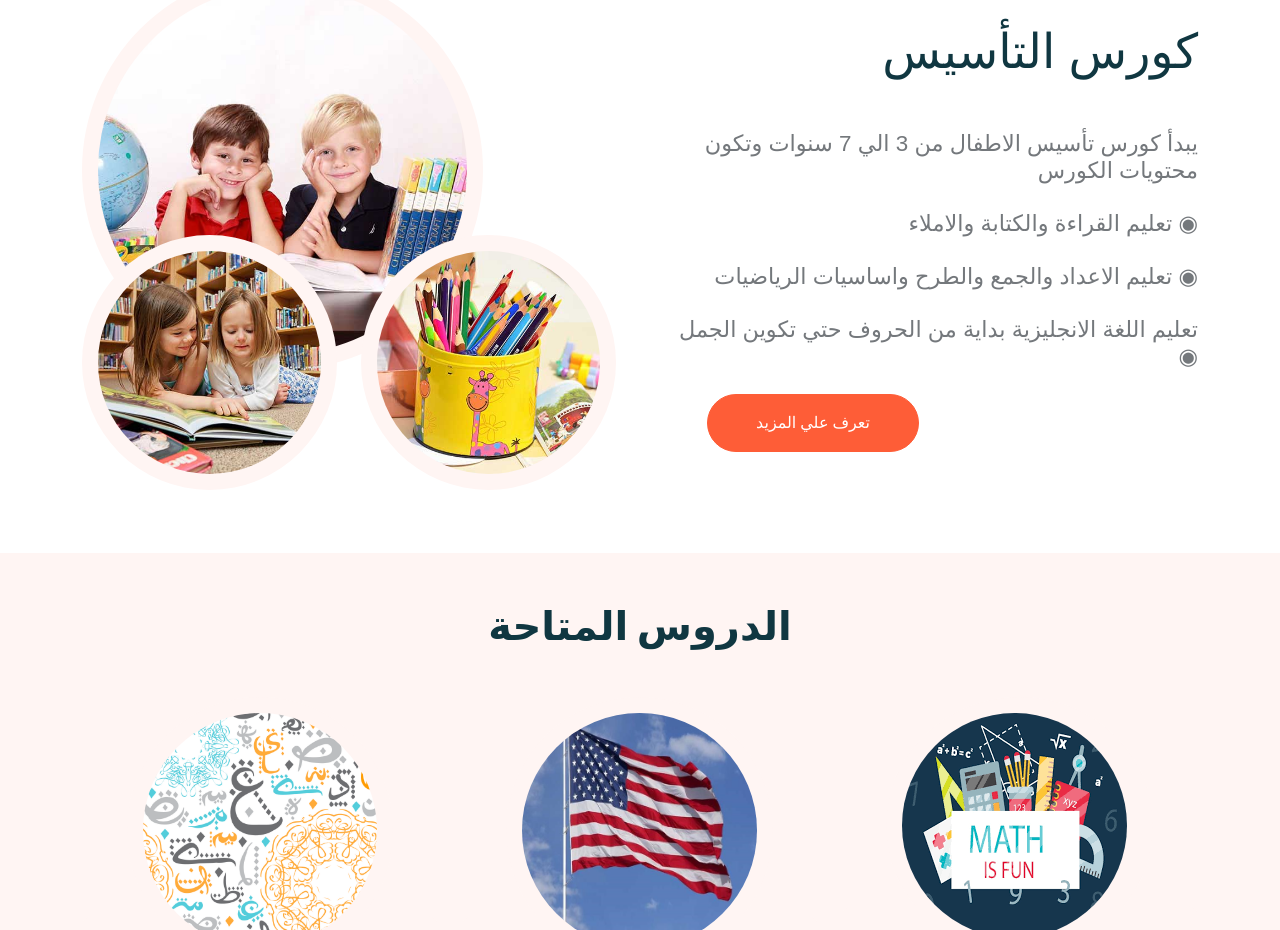
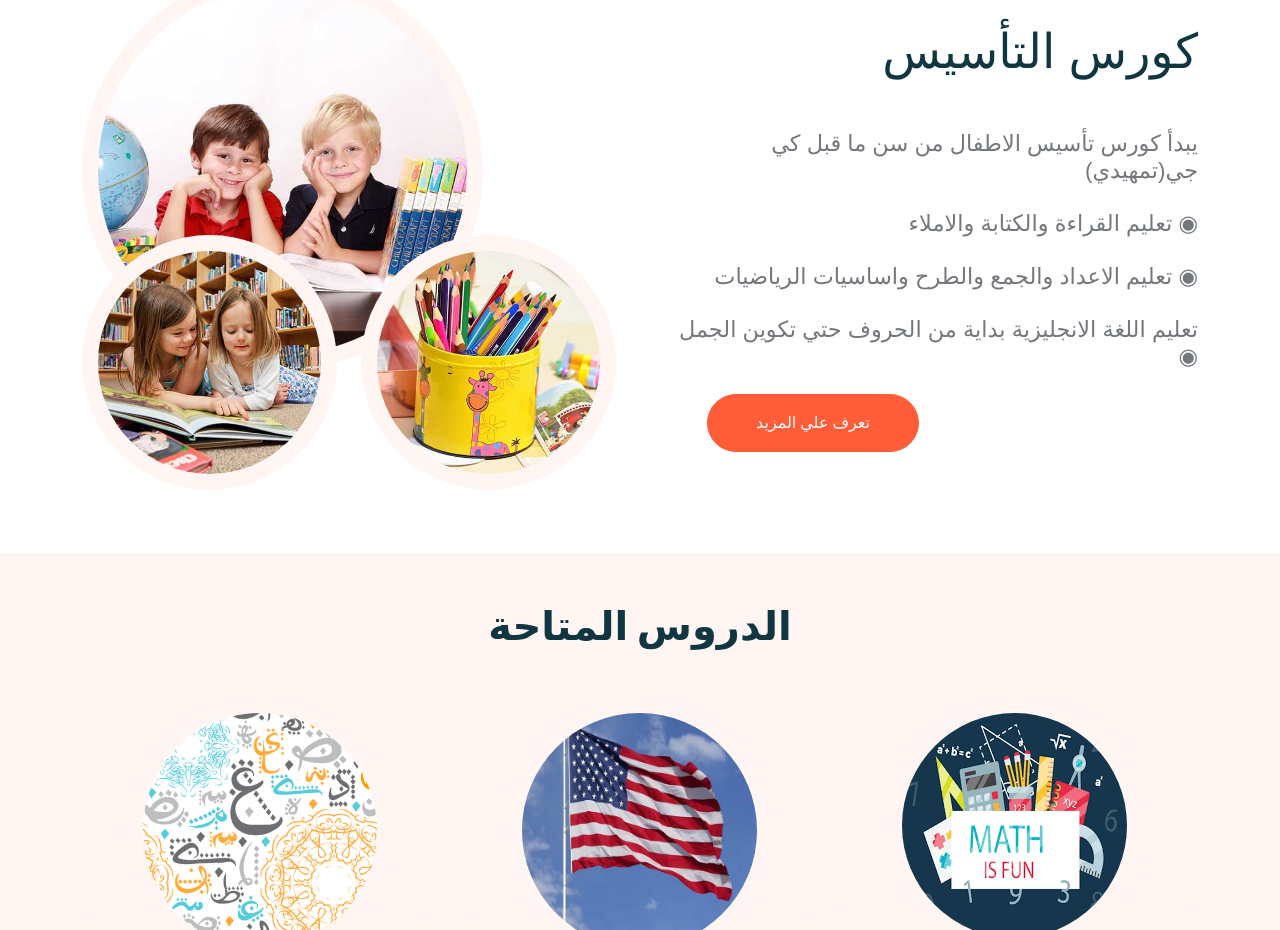
Before and after one commit to Yassen-Ahmed-Eid/Ms-Basma, a plain HTML site: page index.html in a window 1280 px wide. Shown: the part 2060-2990 px from the top of the page. Drawn offline with nearby package versions, Linux system fonts and the light colour scheme.

Commit message:
index.html

```diff
--- a/index.html
+++ b/index.html
@@ -259,7 +259,7 @@ padding-bottom: 8%;
 
             <div class="col-lg-6 wow fadeInUp" data-wow-delay="0.2s" style="text-align: right;">
                 <h1 class="gg">كورس التأسيس</h1>
-                <p class="mb-4">يبدأ كورس تأسيس الاطفال من 3 الي 7 سنوات وتكون محتويات الكورس
+                <p class="mb-4">يبدأ كورس تأسيس الاطفال من سن ما قبل كي جي(تمهيدي)
                     <br></br>
                     تعليم القراءة والكتابة والاملاء ◉
                     <br></br>
```
